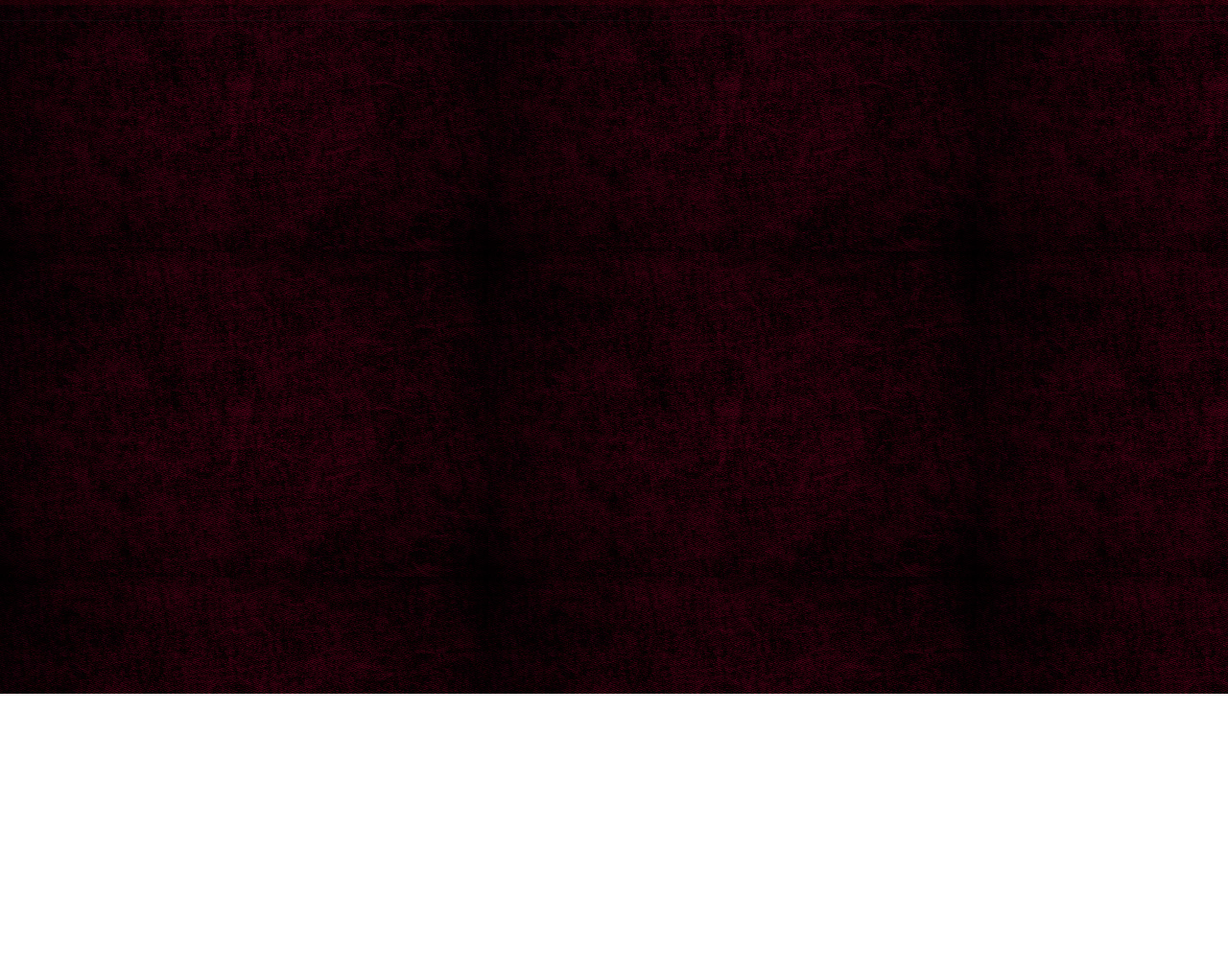
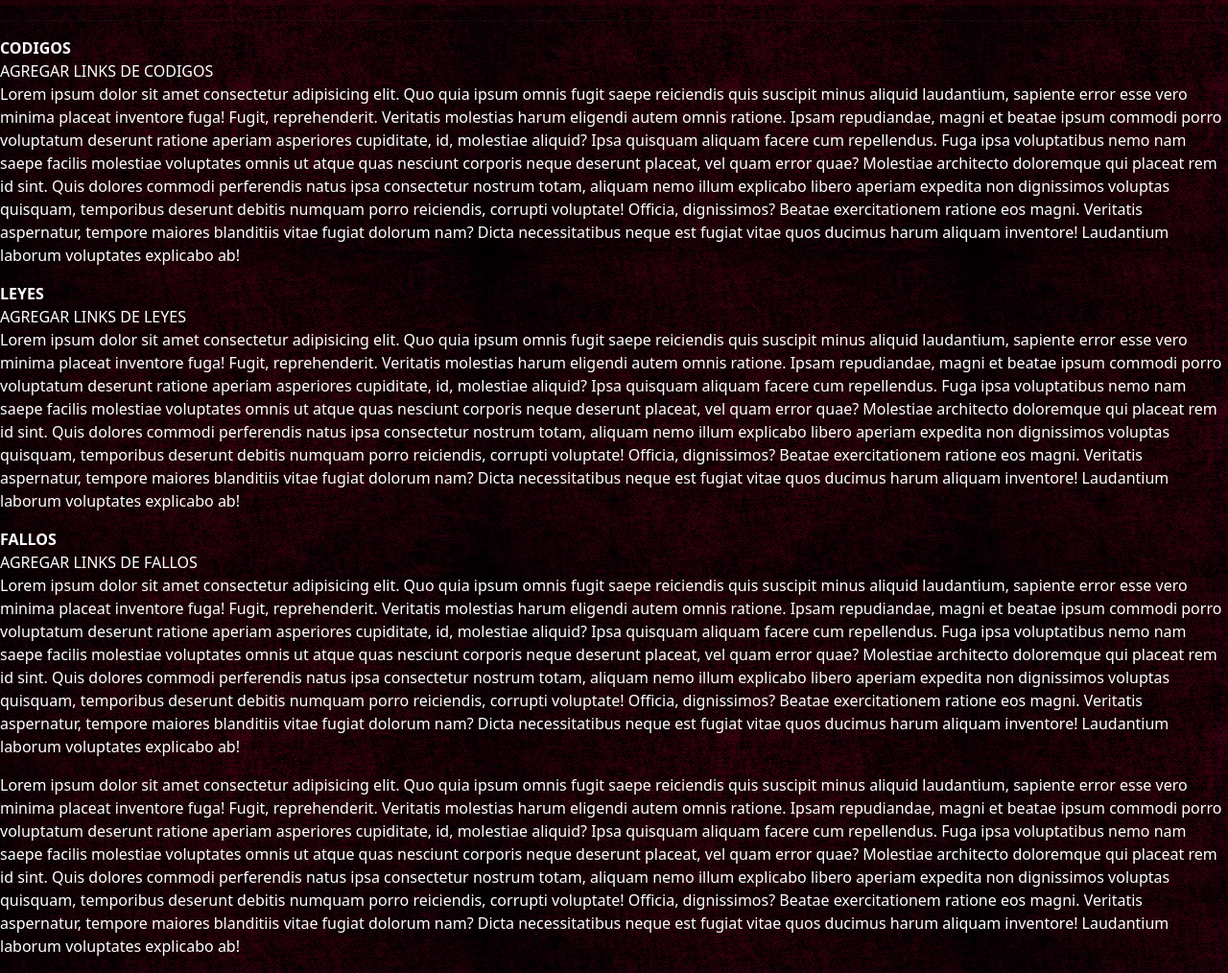
Before and after one commit to barbism/Pagina.Abogada, a plain HTML site: page jurisprudencia.html in a window 1280 px wide. Shown: the part 77-1091 px from the top of the page at 96% size. Before the commit the page ends 800 px from the top, so only its background shows below. Drawn offline with nearby package versions, Linux system fonts and the light colour scheme.

Commit message:
jurisprudencia

```diff
--- a/jurisprudencia.html
+++ b/jurisprudencia.html
@@ -53,7 +53,17 @@
 
 </div>
 
-<div class="A">
+<div style="color: white ;" class="A">
+  <p>
+    <b style="color:white ;">CODIGOS</b>
+    <br>
+    AGREGAR LINKS DE CODIGOS
+    <br>
+    Lorem ipsum dolor sit amet consectetur adipisicing elit. Quo quia ipsum omnis fugit saepe reiciendis quis suscipit minus aliquid laudantium, sapiente error esse vero minima placeat inventore fuga! Fugit, reprehenderit.
+  Veritatis molestias harum eligendi autem omnis ratione. Ipsam repudiandae, magni et beatae ipsum commodi porro voluptatum deserunt ratione aperiam asperiores cupiditate, id, molestiae aliquid? Ipsa quisquam aliquam facere cum repellendus.
+  Fuga ipsa voluptatibus nemo nam saepe facilis molestiae voluptates omnis ut atque quas nesciunt corporis neque deserunt placeat, vel quam error quae? Molestiae architecto doloremque qui placeat rem id sint.
+  Quis dolores commodi perferendis natus ipsa consectetur nostrum totam, aliquam nemo illum explicabo libero aperiam expedita non dignissimos voluptas quisquam, temporibus deserunt debitis numquam porro reiciendis, corrupti voluptate! Officia, dignissimos?
+  Beatae exercitationem ratione eos magni. Veritatis aspernatur, tempore maiores blanditiis vitae fugiat dolorum nam? Dicta necessitatibus neque est fugiat vitae quos ducimus harum aliquam inventore! Laudantium laborum voluptates explicabo ab!</p>
 
 </div>
 
@@ -61,24 +71,46 @@
 
 </div>
 
-<div class="B">
-
+<div style="color: white ;" class="B">
+  <p>
+    <b style="color:white ;">LEYES</b>
+    <br>
+    AGREGAR LINKS DE LEYES
+    <br>
+    Lorem ipsum dolor sit amet consectetur adipisicing elit. Quo quia ipsum omnis fugit saepe reiciendis quis suscipit minus aliquid laudantium, sapiente error esse vero minima placeat inventore fuga! Fugit, reprehenderit.
+    Veritatis molestias harum eligendi autem omnis ratione. Ipsam repudiandae, magni et beatae ipsum commodi porro voluptatum deserunt ratione aperiam asperiores cupiditate, id, molestiae aliquid? Ipsa quisquam aliquam facere cum repellendus.
+    Fuga ipsa voluptatibus nemo nam saepe facilis molestiae voluptates omnis ut atque quas nesciunt corporis neque deserunt placeat, vel quam error quae? Molestiae architecto doloremque qui placeat rem id sint.
+    Quis dolores commodi perferendis natus ipsa consectetur nostrum totam, aliquam nemo illum explicabo libero aperiam expedita non dignissimos voluptas quisquam, temporibus deserunt debitis numquam porro reiciendis, corrupti voluptate! Officia, dignissimos?
+    Beatae exercitationem ratione eos magni. Veritatis aspernatur, tempore maiores blanditiis vitae fugiat dolorum nam? Dicta necessitatibus neque est fugiat vitae quos ducimus harum aliquam inventore! Laudantium laborum voluptates explicabo ab!</p>
 </div>
 
 <div class="3">
 
 </div>
 
-<div class="C">
-
+<div style="color: white ;" class="C">
+  <p>
+    <b style="color:white ;">FALLOS</b>
+    <br>
+    AGREGAR LINKS DE FALLOS
+    <br>
+    Lorem ipsum dolor sit amet consectetur adipisicing elit. Quo quia ipsum omnis fugit saepe reiciendis quis suscipit minus aliquid laudantium, sapiente error esse vero minima placeat inventore fuga! Fugit, reprehenderit.
+    Veritatis molestias harum eligendi autem omnis ratione. Ipsam repudiandae, magni et beatae ipsum commodi porro voluptatum deserunt ratione aperiam asperiores cupiditate, id, molestiae aliquid? Ipsa quisquam aliquam facere cum repellendus.
+    Fuga ipsa voluptatibus nemo nam saepe facilis molestiae voluptates omnis ut atque quas nesciunt corporis neque deserunt placeat, vel quam error quae? Molestiae architecto doloremque qui placeat rem id sint.
+    Quis dolores commodi perferendis natus ipsa consectetur nostrum totam, aliquam nemo illum explicabo libero aperiam expedita non dignissimos voluptas quisquam, temporibus deserunt debitis numquam porro reiciendis, corrupti voluptate! Officia, dignissimos?
+    Beatae exercitationem ratione eos magni. Veritatis aspernatur, tempore maiores blanditiis vitae fugiat dolorum nam? Dicta necessitatibus neque est fugiat vitae quos ducimus harum aliquam inventore! Laudantium laborum voluptates explicabo ab!</p>
 </div>
 
 <div class="4">
 
 </div>
 
-<div class="D">
-
+<div style="color: white ;" class="D">
+  <p>Lorem ipsum dolor sit amet consectetur adipisicing elit. Quo quia ipsum omnis fugit saepe reiciendis quis suscipit minus aliquid laudantium, sapiente error esse vero minima placeat inventore fuga! Fugit, reprehenderit.
+    Veritatis molestias harum eligendi autem omnis ratione. Ipsam repudiandae, magni et beatae ipsum commodi porro voluptatum deserunt ratione aperiam asperiores cupiditate, id, molestiae aliquid? Ipsa quisquam aliquam facere cum repellendus.
+    Fuga ipsa voluptatibus nemo nam saepe facilis molestiae voluptates omnis ut atque quas nesciunt corporis neque deserunt placeat, vel quam error quae? Molestiae architecto doloremque qui placeat rem id sint.
+    Quis dolores commodi perferendis natus ipsa consectetur nostrum totam, aliquam nemo illum explicabo libero aperiam expedita non dignissimos voluptas quisquam, temporibus deserunt debitis numquam porro reiciendis, corrupti voluptate! Officia, dignissimos?
+    Beatae exercitationem ratione eos magni. Veritatis aspernatur, tempore maiores blanditiis vitae fugiat dolorum nam? Dicta necessitatibus neque est fugiat vitae quos ducimus harum aliquam inventore! Laudantium laborum voluptates explicabo ab!</p>
 </div>
 
 
```
